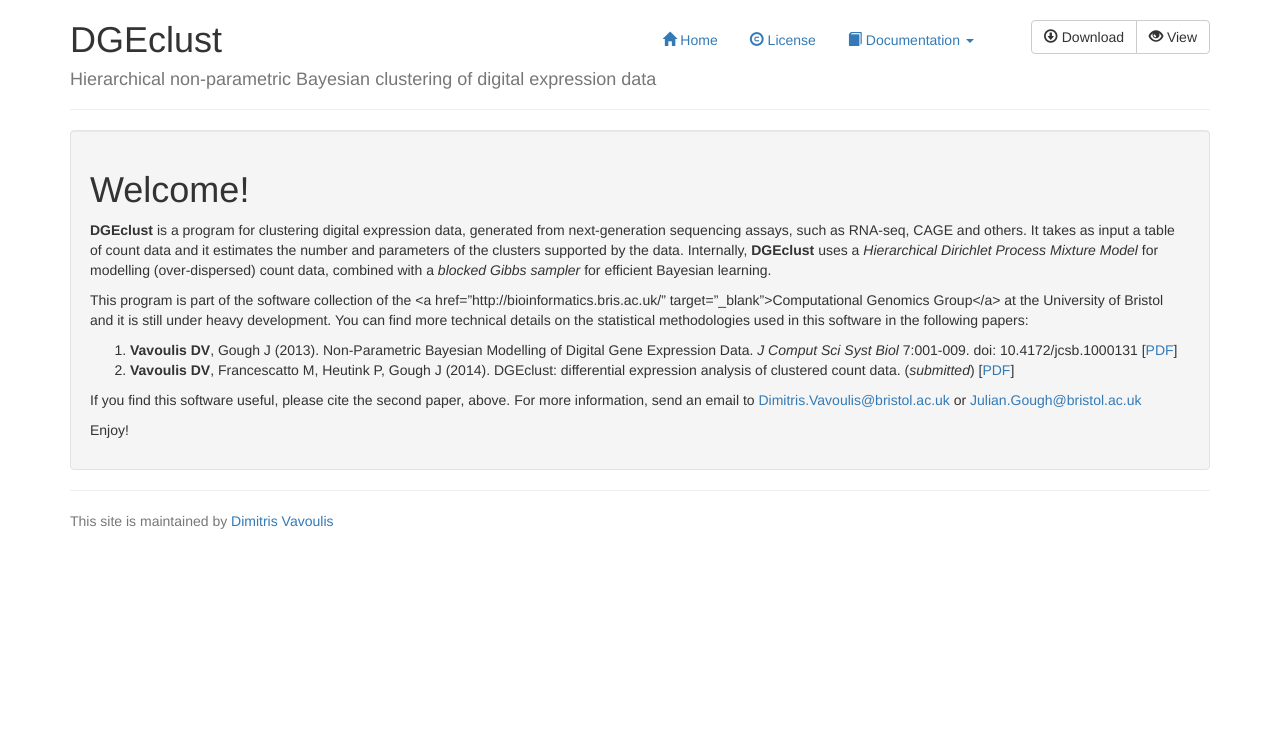
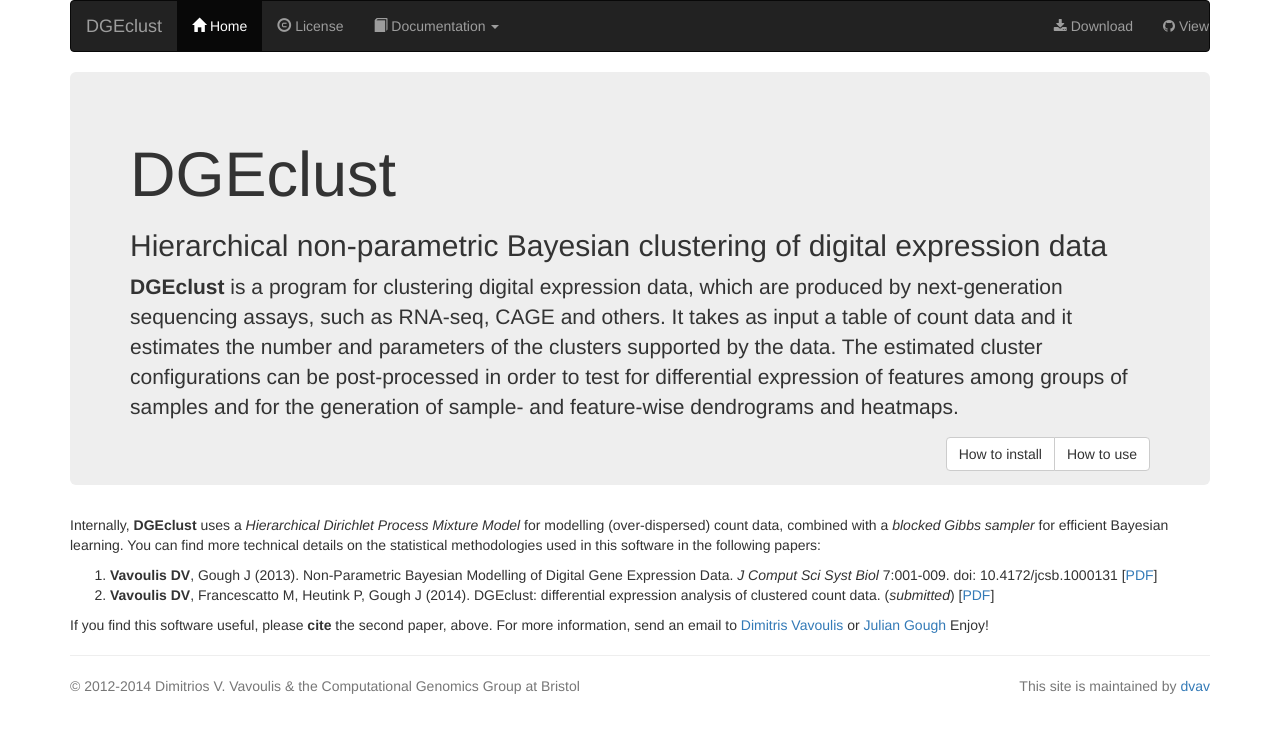
Before and after one commit to dvav/dgeclust, a Jekyll site: the page built from index.html, in a window 1280 px wide. Shown: the top 733 px of the page. Built offline with Jekyll 4.4.1, drawn with Linux system fonts in a browser that asks for light colours; nearby versions of some CDN libraries; Markdown is read by kramdown in place of the engine named in the settings.

Commit message:
Further work on the website design

```diff
--- a/_includes/footer.html
+++ b/_includes/footer.html
@@ -1,6 +1,7 @@
 <hr>
 <footer>
-			<p class="text-muted">This site is maintained by <a href="mailto:Dimitris.Vavoulis@bristol.ac.uk">Dimitris Vavoulis</a></p>
+	<p class="text-muted pull-right">This site is maintained by <a href="https://github.com/{{ site.data.people.me.github }}" target="_blank">{{ site.data.people.me.github }}</a></p>
+	<p class="text-muted"> &copy; 2012-{{ site.time | date: "%Y" }} Dimitrios V. Vavoulis &amp; the Computational Genomics Group at Bristol</a></p>
 </footer>
 </div>
 
--- a/_includes/header.html
+++ b/_includes/header.html
@@ -6,7 +6,7 @@
 	<meta name="viewport" content="width=device-width, initial-scale=1">
 
 	<link rel="stylesheet" href="//netdna.bootstrapcdn.com/bootstrap/3.1.1/css/bootstrap.min.css">
-	<!-- <link rel="stylesheet" href="//netdna.bootstrapcdn.com/bootstrap/3.1.1/css/bootstrap-theme.min.css"> -->
+	<link rel="stylesheet" href="	//netdna.bootstrapcdn.com/font-awesome/4.1.0/css/font-awesome.min.css">
 	<link rel="stylesheet" href="{{ site.baseurl }}/css/syntax.css">
 
 	<!--[if lt IE 9]>
@@ -15,33 +15,39 @@
 	<![endif]-->
 	<title>DGEclust - {{page.title}}</title>
 </head>
+<body>
+<div class="container">
 
-<body>
-	<div class="container">
-		<div class="header">
-			<ul class="nav nav-pills pull-right">
-				<li><a href="{{ site.baseurl }}/"><span class="glyphicon glyphicon-home"></span> Home</a></li>
-				<li><a href="{{ site.baseurl }}/site/license"><span class="glyphicon glyphicon-copyright-mark"></span> License</a></li>
-				<li class="dropdown">
-					<a class="dropdown-toggle" data-toggle="dropdown" href="#"><span class="glyphicon glyphicon-book"></span> Documentation <span class="caret"></span></a>
-						<ul class="dropdown-menu">
-							<li><a href="{{ site.baseurl }}/site/docs/installation">Installation</a></li>
-							<li class="divider"></li>
-							<li class="dropdown-header">Getting started</li>
-							<li><a href="{{ site.baseurl }}/site/docs/tutorial/dataprep">Data preparation</a></li>
-							<li><a href="{{ site.baseurl }}/site/docs/tutorial/clustering">Clustering</a></li>
-							<li><a href="{{ site.baseurl }}/site/docs/tutorial/detest">Testing for differential expression</a></li>
-						</ul>
-				</li>
-				<li>
-					<ul class="btn-group">
-						<a href="https://github.com/dvav/dgeclust/tarball/master" class="btn btn-default"><span class="glyphicon glyphicon-download"></span> Download</a>
-						<a href="https://github.com/dvav/dgeclust" class="btn btn-default" target="_blank"><span class="glyphicon glyphicon-eye-open"></span> View</a>
-					</ul>
-				</li>
+<nav class="navbar navbar-inverse" role="navigation">
+	{% assign nav = site.data.nav %}
+	{% assign docs = nav.docs %}
+	{% assign tut = docs.tut %}
+
+	<!-- Navbar header -->
+	<div class="navbar-header">
+		<a class="navbar-brand" href="{{ site.baseurl }}{{ nav.home.url }}">DGEclust</a>
+	</div>
+
+	<!-- Navbar links on the right side (they come first for proper alignment) -->
+	<ul class="nav navbar-nav navbar-right">
+		<li><a href="{{ nav.download.url }}"><span class="fa fa-download"></span> {{ nav.download.title }}</a></li>
+		<li><a href="{{ nav.view.url }}" target="_blank"><span class="fa fa-github"></span> {{ nav.view.title }}</a></li>
+	</ul>
+
+	<!-- Navbar links on the left side -->
+	<ul class="nav navbar-nav">
+		<li {% if page.title contains nav.home.title %}class="active"{% endif %}><a href="{{ site.baseurl }}{{ nav.home.url }}"><span class="glyphicon glyphicon-home"></span> {{ nav.home.title }}</a></li>
+		<li {% if page.url contains nav.lic.url %}class="active"{% endif %}><a href="{{ site.baseurl }}{{ nav.lic.url }}"><span class="glyphicon glyphicon-copyright-mark"></span> {{ nav.lic.title }}</a></li>
+		<li class="dropdown {% if page.url contains docs.url %}active{% endif %} ">
+			<a class="dropdown-toggle" data-toggle="dropdown" href="#"><span class="glyphicon glyphicon-book"></span> {{ docs.title }} <span class="caret"></span></a>
+			<ul class="dropdown-menu">
+				<li><a href="{{ site.baseurl }}{{ docs.inst.url }}">{{ docs.inst.title }}</a></li>
+				<li class="divider"></li>
+				<li class="dropdown-header">{{ tut.title }}</li>
+				<li><a href="{{ site.baseurl }}{{ tut.data.url }}">{{ tut.data.title }}</a></li>
+				<li><a href="{{ site.baseurl }}{{ tut.clust.url }}">{{ tut.clust.title }}</a></li>
+				<li><a href="{{ site.baseurl }}{{ tut.detest.url }}">{{ tut.detest.title }}</a></li>
 			</ul>
-			<h1>DGEclust</h1>
-			<h4 class="text-muted">Hierarchical non-parametric Bayesian clustering of digital expression data</h4>
-		</div>
-
-		<hr>
+		</li>
+	</ul>
+</nav>
--- a/_layouts/default.html
+++ b/_layouts/default.html
@@ -1,7 +1,5 @@
 {% include header.html %}
 
-<div class="well">
-{{content}}
-</div>
+	{{content}}
 
 {% include footer.html %}
--- a/_layouts/docs.html
+++ b/_layouts/docs.html
@@ -2,11 +2,8 @@
 
 <div class="row">
 <div class="col-md-9">
-<div class="well">
 	{{content}}
 </div>
-</div>
-
 <div class="col-md-3">
 	{% include sidebar.html %}
 </div>
--- /dev/null
+++ b/index.html
@@ -0,0 +1,46 @@
+---
+title: Home
+---
+
+{% include header.html %}
+
+<div class="jumbotron">
+
+<h1>DGEclust</h2>
+
+<h2>Hierarchical non-parametric Bayesian clustering of digital expression data</h2>
+
+<p><strong>DGEclust</strong> is a program for clustering digital expression data, which are produced by next-generation sequencing
+assays, such as RNA-seq, CAGE and others. It takes as input a table of count data and it estimates the
+number and parameters of the clusters supported by the data. The estimated cluster configurations
+can be post-processed in order to test for differential expression of features among groups of samples
+and for the generation of sample- and feature-wise dendrograms and heatmaps. </p>
+
+<div class="btn-group pull-right">
+	<a type="button" class="btn btn-default" href="{{ site.baseurl }}{{ site.data.nav.docs.inst.url }}">How to install</a>
+	<a type="button" class="btn btn-default" href="{{ site.baseurl }}{{ site.data.nav.docs.tut.url }}">How to use</a>
+</div>
+
+</div>
+
+<p> Internally, <strong>DGEclust</strong> uses a <em>Hierarchical Dirichlet
+Process Mixture Model</em> for modelling (over-dispersed) count data, combined
+with a <em>blocked Gibbs sampler</em> for efficient Bayesian learning. You can
+find more technical details on the statistical methodologies used in this software
+in the following papers: </p>
+
+<ol>
+	<li> <strong>Vavoulis DV</strong>, Gough J (2013). Non-Parametric Bayesian Modelling of Digital Gene Expression Data.
+	<em>J Comput Sci Syst Biol</em> 7:001-009. doi: 10.4172/jcsb.1000131 [<a href="http://arxiv.org/pdf/1301.4144v1.pdf">PDF</a>]</li>
+
+	<li> <strong>Vavoulis DV</strong>, Francescatto M, Heutink P, Gough J (2014). DGEclust: differential
+	expression analysis of clustered count data. (<em>submitted</em>) [<a href="http://arxiv.org/pdf/1405.0723v1.pdf">PDF</a>]</li>
+</ol>
+
+If you find this software useful, please <strong>cite</strong> the second paper, above.
+For more information, send an email to <a href="mailto:{{ site.data.people.me.email }}">Dimitris Vavoulis</a> or
+<a href="mailto:{{ site.data.people.julian.email }}">Julian Gough</a>
+
+Enjoy!
+
+{% include footer.html %}
--- a/index.md
+++ /dev/null
@@ -1,28 +0,0 @@
----
-title: Home
-layout: default
----
-
-Welcome!
-========
-
-**DGEclust** is a program for clustering digital expression data, generated from next-generation sequencing
-assays, such as RNA-seq, CAGE and others. It takes as input a table of count data and it estimates the
-number and parameters of the clusters supported by the data. Internally, **DGEclust** uses a *Hierarchical Dirichlet
-Process Mixture Model* for modelling (over-dispersed) count data, combined with a *blocked Gibbs sampler* for
-efficient Bayesian learning.
-
-This program is part of the software collection of the <a href="http://bioinformatics.bris.ac.uk/" target=”_blank”>Computational Genomics Group</a>
-at the University of Bristol and it is still under heavy development. You can find
-more technical details on the statistical methodologies used in this software in the following
-papers:
-
-1. **Vavoulis DV**, Gough J (2013). Non-Parametric Bayesian Modelling of Digital Gene Expression Data.
-*J Comput Sci Syst Biol* 7:001-009. doi: 10.4172/jcsb.1000131 \[[PDF](http://arxiv.org/pdf/1301.4144v1.pdf)\]
-2. **Vavoulis DV**, Francescatto M, Heutink P, Gough J (2014). DGEclust: differential
-expression analysis of clustered count data. (*submitted*) \[[PDF](http://arxiv.org/pdf/1405.0723v1.pdf)\]
-
-If you find this software useful, please cite the second paper, above.
-For more information, send an email to <Dimitris.Vavoulis@bristol.ac.uk> or <Julian.Gough@bristol.ac.uk>
-
-Enjoy!
```
Also changed, not shown: _data/nav.yml (added, +39 -0 lines), _data/people.yml (added, +9 -0 lines), docs/tutorial/clustering/index.md (renamed from site/docs/tutorial/clustering/index.md, +1 -1 lines), license/index.md (renamed from site/license/index.md, +2 -1 lines), docs/installation/index.md (renamed from site/docs/installation/index.md), docs/tutorial/data/index.md (renamed from site/docs/tutorial/dataprep/index.md), docs/tutorial/detest/index.md (renamed from site/docs/tutorial/detest/index.md). Lines whose indentation alone changed are shown as unchanged.
